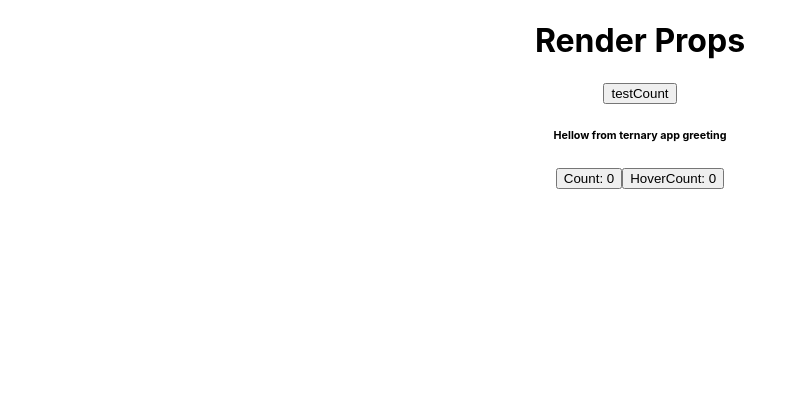
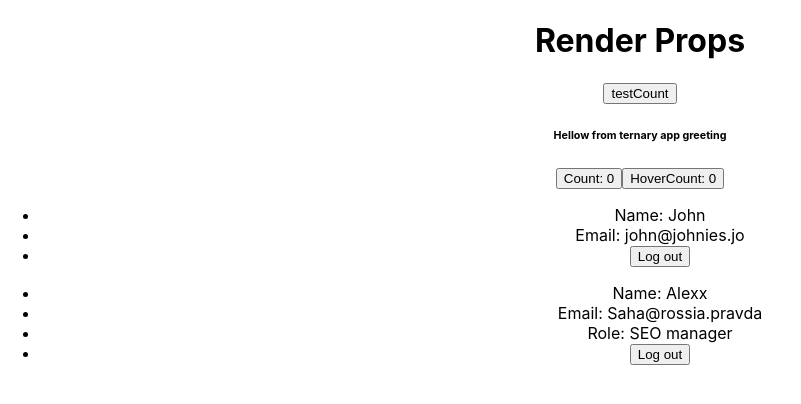
Before and after one commit to vitustockholm/REACT-renderProps-HOC, a React (Create React App) app: page / in a window 1280 px wide. Shown: the top 404 px of the page, without its empty margins (0-801 px from the left). Built offline with nearby package versions, Linux system fonts and the light colour scheme.

Commit message:
Reusable components admin and user

```diff
--- a/src/App.js
+++ b/src/App.js
@@ -3,6 +3,9 @@ import Greeting from './components/Greeting';
 import ClickCounter from './components/Counter/ClickCounter';
 import HoverCounter from './components/Counter/HoverCounter';
 import Counter from './components/Counter/Counter';
+import User from './components/User/User';
+import Admin from './components/User/Admin';
+import Logout from './components/User/Logout';
 
 function App() {
   return (
@@ -31,6 +34,27 @@ function App() {
             <HoverCounter count={count} increment={increment} />
           )}
         />
+        {/* User / Admin */}
+        <Logout
+          render={(logout) => (
+            <User
+              userData={{ name: 'John', email: 'john@johnies.jo' }}
+              logout={logout}
+            />
+          )}
+        />
+        <Logout
+          render={(logout) => (
+            <Admin
+              adminData={{
+                name: 'Alexx',
+                email: 'Saha@rossia.pravda',
+                role: 'SEO manager',
+              }}
+              logout={logout}
+            />
+          )}
+        />
       </div>
     </>
   );
--- /dev/null
+++ b/src/components/User/Admin.jsx
@@ -0,0 +1,26 @@
+import React from 'react';
+import PropTypes from 'prop-types';
+
+const Admin = ({ adminData, logout }) => {
+  const { name, email, role } = adminData;
+  return (
+    <ul>
+      <li>Name: {name}</li>
+      <li>Email: {email}</li>
+      <li>Role: {role}</li>
+      <li>
+        <button onClick={logout}>Log out</button>
+      </li>
+    </ul>
+  );
+};
+Admin.propTypes = {
+  adminData: PropTypes.shape({
+    name: PropTypes.string.isRequired,
+    email: PropTypes.string.isRequired,
+    role: PropTypes.string.isRequired,
+  }),
+  logout: PropTypes.func.isRequired,
+};
+
+export default Admin;
--- /dev/null
+++ b/src/components/User/Logout.jsx
@@ -0,0 +1,14 @@
+import React from 'react';
+import PropTypes from 'prop-types';
+
+const Logout = ({ render }) => {
+  const logout = () => {
+    alert('Logout!');
+  };
+  return render(logout);
+};
+
+Logout.propTypes = {
+  render: PropTypes.func.isRequired,
+};
+export default Logout;
--- /dev/null
+++ b/src/components/User/User.jsx
@@ -0,0 +1,24 @@
+import React from 'react';
+import PropTypes from 'prop-types';
+
+const User = ({ userData, logout }) => {
+  const { name, email } = userData;
+  return (
+    <ul>
+      <li>Name: {name}</li>
+      <li>Email: {email}</li>
+      <li>
+        <button onClick={logout}>Log out</button>
+      </li>
+    </ul>
+  );
+};
+User.propTypes = {
+  userData: PropTypes.shape({
+    name: PropTypes.string.isRequired,
+    email: PropTypes.string.isRequired,
+  }),
+  logout: PropTypes.func.isRequired,
+};
+
+export default User;
```
